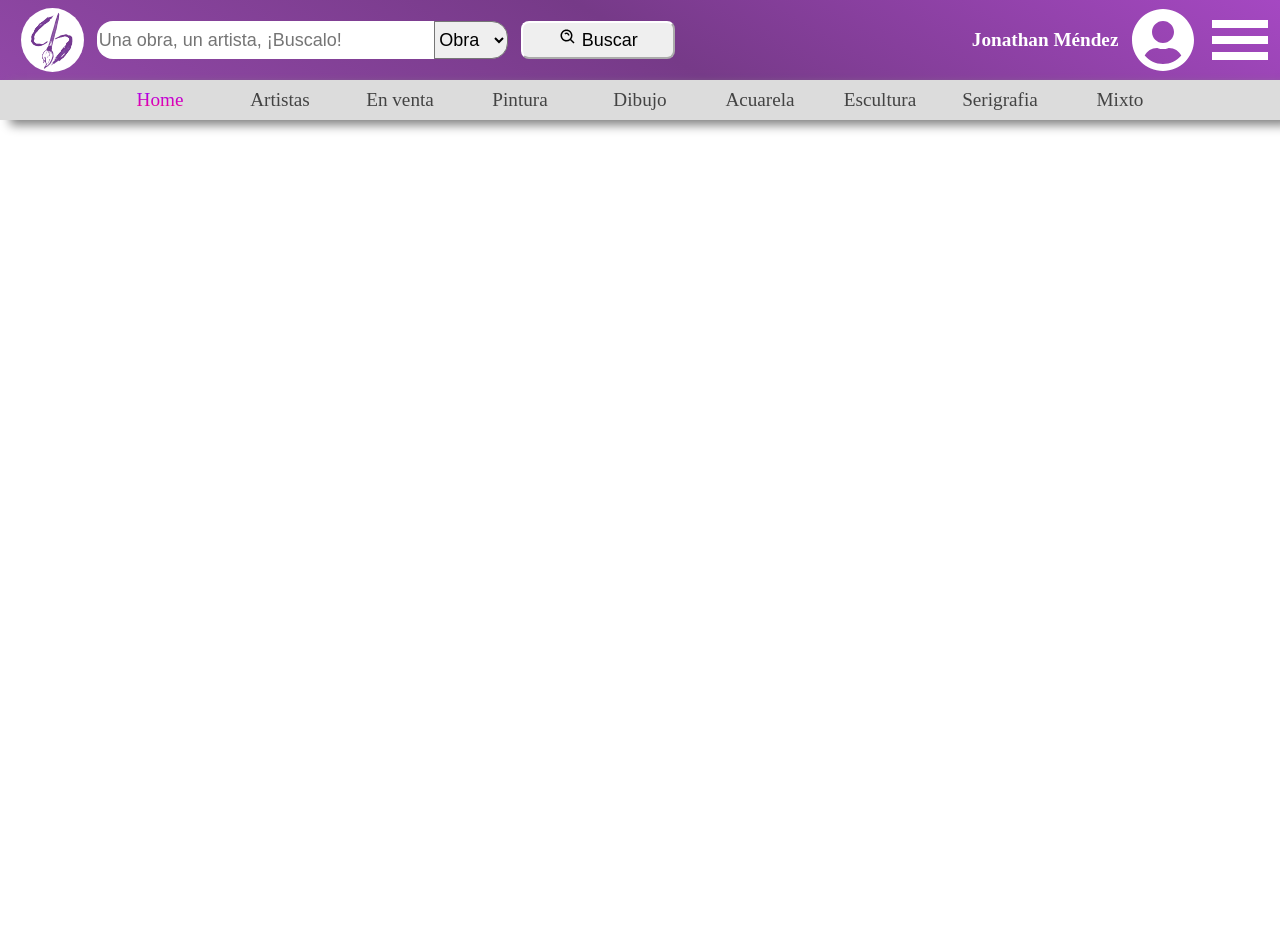
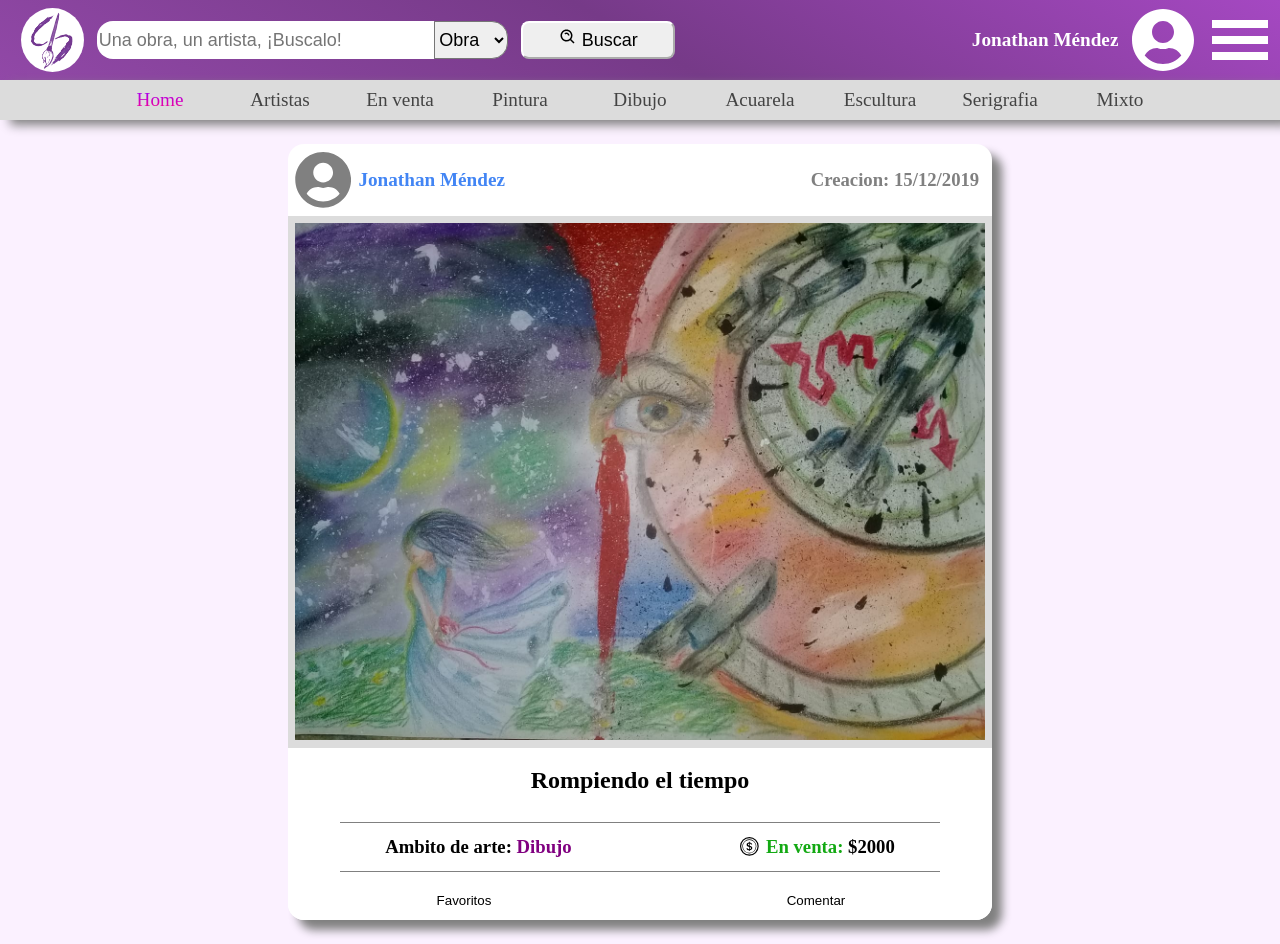
Before and after one commit to MendezHernandez/stainart, a React app: page /Home in a window 1280 px wide. Before the commit the page ends 800 px from the top, so only its background shows below. Built offline with nearby package versions, Linux system fonts and the light colour scheme.

Commit message:
publicacion

```diff
--- a/src/components/Publicacion.jsx
+++ b/src/components/Publicacion.jsx
@@ -1,23 +1,36 @@
-function Publicacion() {
+import { FaUserCircle } from "react-icons/fa";
+import { BsCoin } from "react-icons/bs"
+
+//imagenes
+import rompiendo from '../imgs/rompiendo_el_tiempo.jpg'
+
+import '../styles/publicacion.css'
+
+const Publicacion = () => {
     return(
-        <div>
-            <img src="" alt="foto_publicador" />
-            <h3>fecha de creacion</h3>
-            <img src="" alt="foto_publicacion" />
-            <h2>Nombre de obra</h2>
-            <hr />
-            <div>
-                <h3>ambito de arte</h3>
-                <span>|</span>
-                <img src="" alt="icono_venta" />
-                <h3><span>Estatus venta: </span>$Precio</h3>
+        <section className="section-publicaciones">
+            <div className='contenedor-publicacion'>
+                <div className='header-publicacion'>
+                    <div className="div-icon-autor">
+                        <FaUserCircle className="icon-autor" />
+                    </div>
+                    <h3 className="nombre-autor"><a href="">Jonathan Méndez</a></h3>
+                    <h3 className="fecha-publicacion">Creacion: 15/12/2019</h3>
+                </div>
+                <img src={rompiendo} alt="foto_publicacion" className="foto-obra"/>
+                <h1 className="titulo-obra">Rompiendo el tiempo</h1>
+                <hr />
+                <div className="contenedor-ambito-precio">
+                    <h3>Ambito de arte: <span className="ambito-art">Dibujo</span></h3>
+                    <h3 className="venta"><BsCoin className="icon-moneda" /><span>En venta: </span>$2000</h3>
+                </div>
+                <hr />
+                <div className="footer-publicacion">
+                    <button className="btn-fav">Favoritos</button>
+                    <button className="btn-com">Comentar</button>
+                </div>
             </div>
-            <div>
-                <button>Me gusta</button>
-                <button>Comentar</button>
-                <button>Favoritos</button>
-            </div>
-        </div>
+        </section>
     );
 }
 
--- a/src/index.css
+++ b/src/index.css
@@ -5,4 +5,5 @@ html {
 body {
     margin: 0;
     padding: 0;
+    background-color: #fbf1ffff;
 }
--- a/src/pages/home.jsx
+++ b/src/pages/home.jsx
@@ -1,11 +1,13 @@
 import Navbar from "../components/Navbar.jsx"
 import MenuAmbitos from "../components/MenuAmbitos.jsx";
+import Publicacion from "../components/Publicacion.jsx";
 
 function Home() {
     return(
         <>
             <Navbar />
             <MenuAmbitos home = 'link-activo'  />
+            <Publicacion />
         </>
     );
 }
--- /dev/null
+++ b/src/styles/publicacion.css
@@ -0,0 +1,140 @@
+.section-publicaciones {
+    display: flex;
+    justify-content: center;
+}
+
+.contenedor-publicacion {
+    background-color: white;
+    margin: 3vh 0;
+    display: flex;
+    max-width: 55vw;
+    flex-direction: column;
+    border-radius: 1rem;
+    box-shadow: 10px 10px 10px gray;
+}
+
+.header-publicacion {
+    display: grid;
+    color: gray;
+    grid-template-columns: 10% 1fr 1fr;
+    grid-template-rows: 9vh;
+}
+
+.fecha-publicacion {
+    display: flex;
+    align-items: center;
+    justify-content: end;
+    margin: 0 1vw;
+    text-align: center;
+}
+
+.nombre-autor {
+    position: relative;
+    font-size: larger;
+    text-decoration: none;
+    display: flex;
+    align-items: center;
+}
+
+.nombre-autor a {
+    color: #4285f4;
+    text-decoration: none;
+}
+
+.div-icon-autor {
+    display: flex;
+    justify-content: center;
+    align-items: center;
+}
+
+.icon-autor {
+    height: 80%;
+    width: 80%;
+    justify-content: center;
+}
+
+.foto-obra {
+    padding: 1%;
+    background-color: gainsboro;
+}
+
+.titulo-obra {
+    text-align: center;
+}
+
+.contenedor-ambito-precio {
+    display: flex;
+    flex-direction: row;
+    justify-content: space-around;
+    position: relative;
+    height: 4vh;
+    align-items: center;
+}
+
+.ambito-art {
+    color: purple;
+}
+
+.venta {
+    position: relative;
+}
+
+.venta span {
+    color: rgb(19, 169, 19);
+}
+
+.icon-moneda {
+    position: absolute;
+    bottom: 10%;
+    left: -20%;
+}
+
+.footer-publicacion {
+    display: grid;
+    grid-template-columns: 1fr 1fr;
+    grid-template-rows: 5vh;
+}
+
+.btn-fav {
+    background-color: white;
+    border: none;
+    border-bottom-left-radius: 1rem;
+}
+
+.btn-fav:hover {
+    background-color: gainsboro;
+}
+
+.btn-com {
+    background-color: white;
+    border: none;
+    border-bottom-right-radius: 1rem;
+}
+
+.btn-com:hover {
+    background-color: gainsboro;
+}
+
+@media (max-width: 600px) {
+    .contenedor-publicacion {
+        font-size: small;
+    }
+
+    .venta span {
+        display: none;
+    }
+
+    .icon-moneda {
+        bottom: 10%;
+        left: -50%;
+        color: green;
+    }
+
+    .header-publicacion {
+        grid-template-columns: 10% 2fr 1fr;
+    }
+
+    .contenedor-publicacion {
+        max-width: 95%;
+    }
+}
```
Also changed, not shown: src/imgs/rompiendo_el_tiempo.jpg (added).
